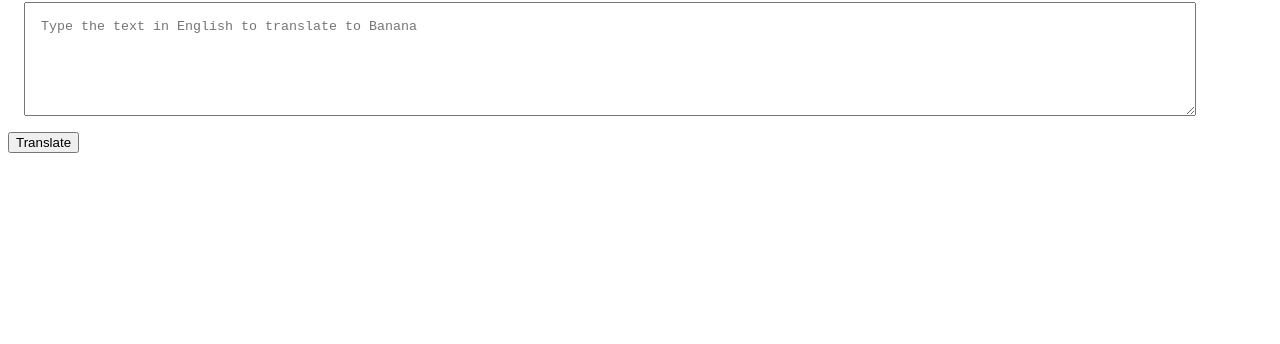
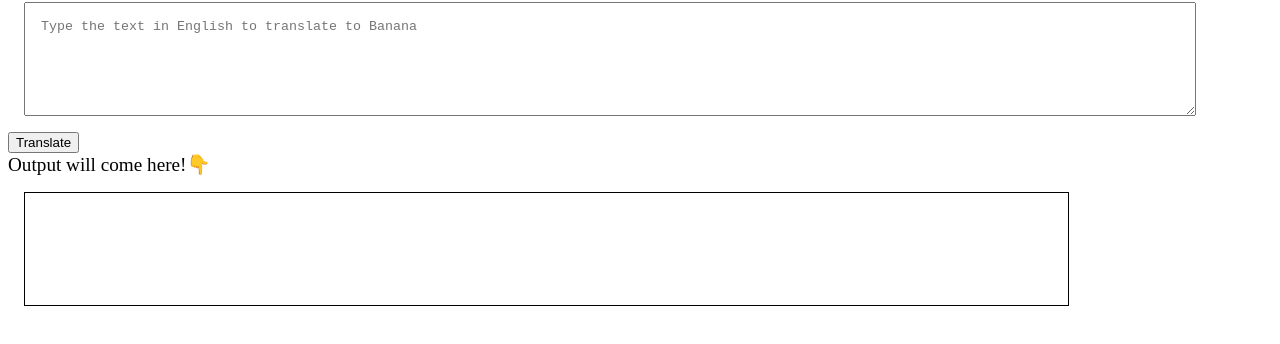
Before and after one commit to naman-mehta2001/banana-speak, a plain HTML site: page index.html in a window 1280 px wide. Shown: the part 78-422 px from the top of the page. Drawn offline with Linux system fonts and the light colour scheme.

Commit message:
input output processing

```diff
--- a/app.js
+++ b/app.js
@@ -1,7 +1,7 @@
 var btnTranslate = document.querySelector("#btn-translate");
 var txtInput = document.querySelector("#txt-input");
+var outputDiv = document.querySelector("#output");
 function clickHandler() {
-    console.log("clicked");
-    console.log("Input", txtInput.value)
+    outputDiv.innerText="asasasasasasasasasasas" + txtInput.value
 };
-btnTranslate.addEventListener("click", clickHandler)
+btnTranslate.addEventListener("click", clickHandler);
--- a/index.html
+++ b/index.html
@@ -11,6 +11,13 @@
             margin: 1rem;
             padding: 1rem;
         }
+        #output{
+            border: 1px solid black;
+            height: 10vh;
+            width: 80%;
+            margin: 1rem;
+            padding: 1rem;
+        }
     </style>
     <title>Banana-Speak</title>
 </head>
@@ -19,5 +26,7 @@
 </body>
 <textarea placeholder="Type the text in English to translate to Banana" id="txt-input"></textarea>
 <button id="btn-translate">Translate</button>
+<div style="font-size: larger;">Output will come here!👇</div>
+<div id="output"></div>
 <script src="app.js" type="text/javascript" class=""></script>
 </html>
```
